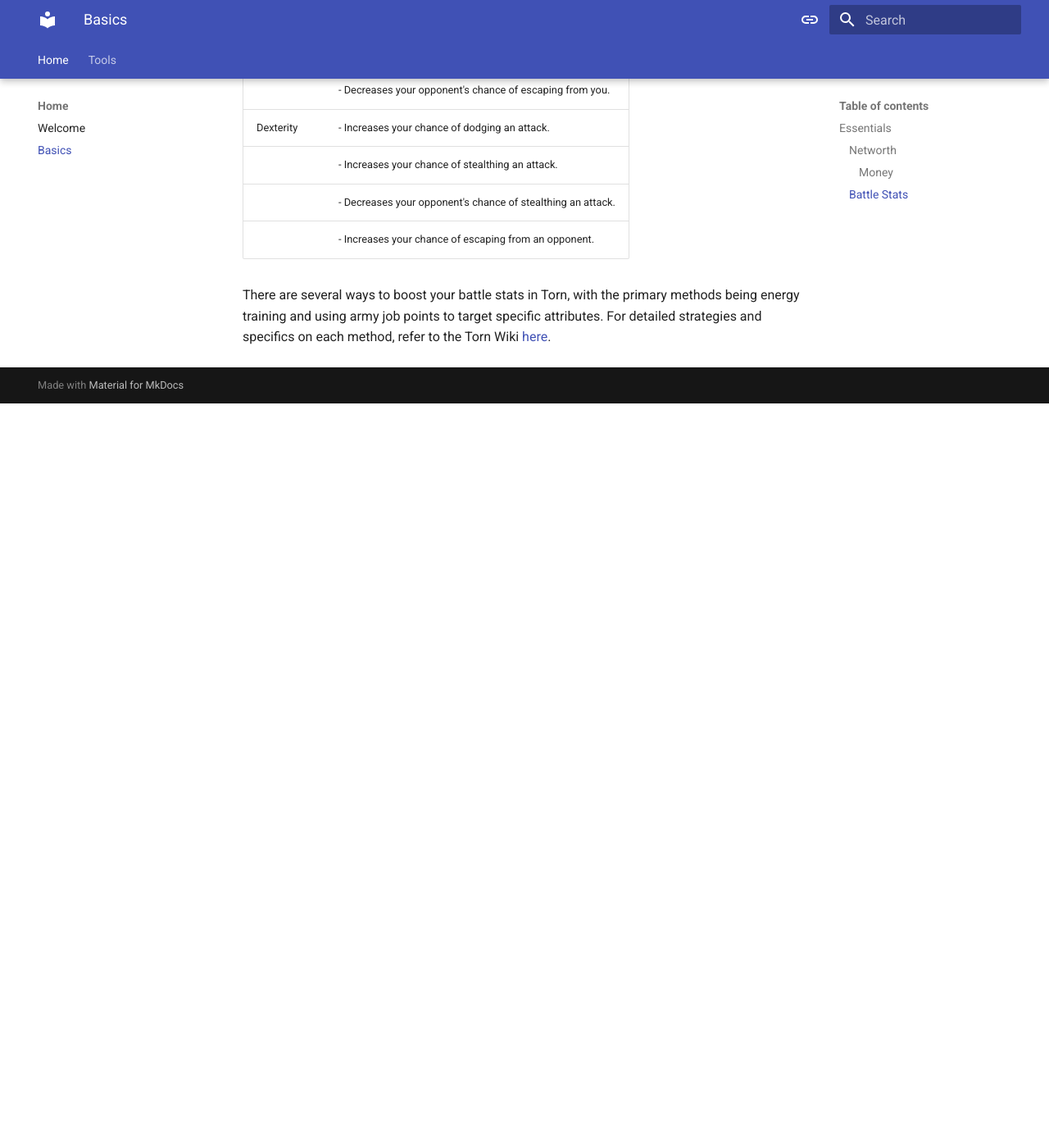
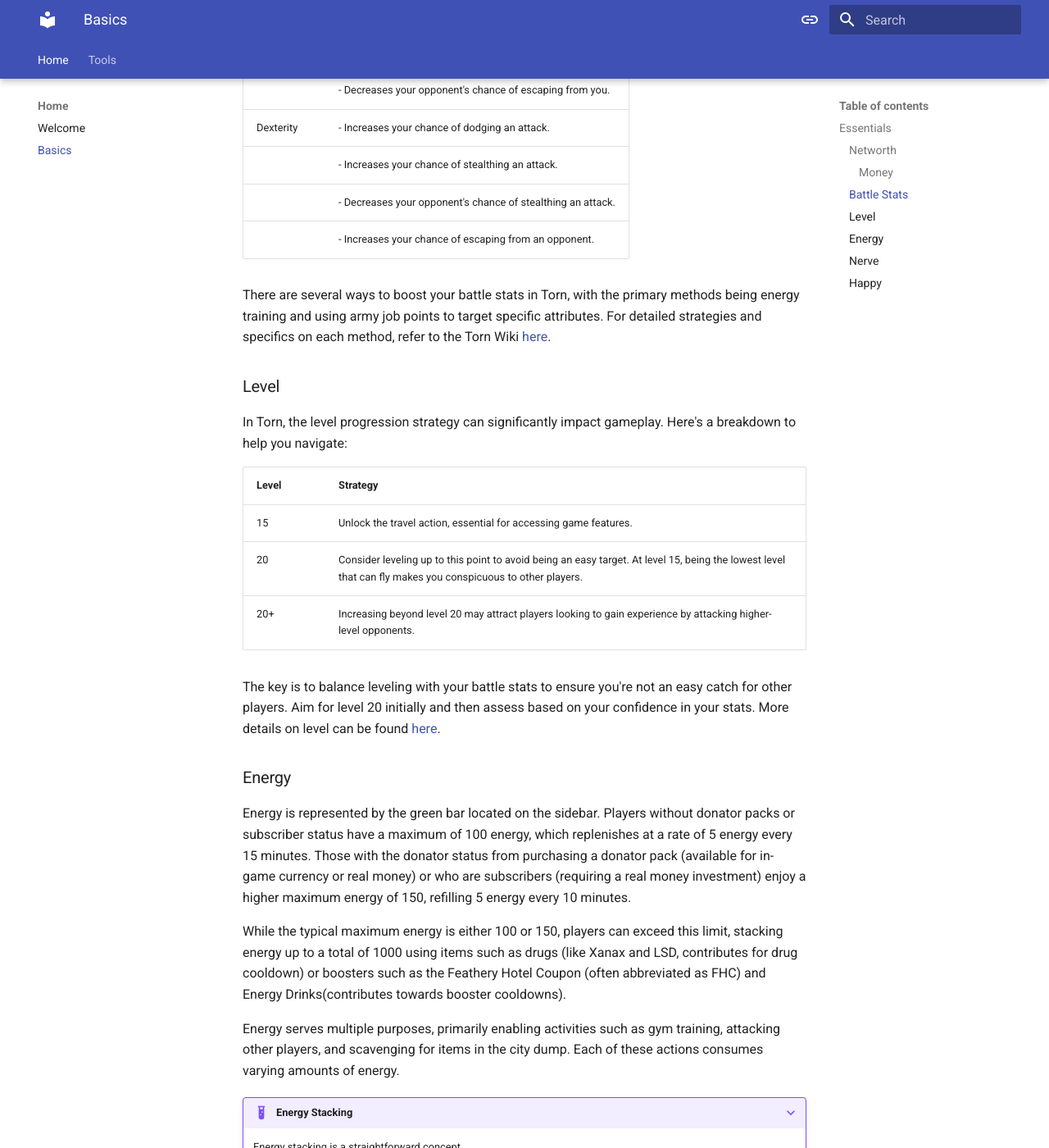
Before and after one commit to ingine-forge/samurai-uprising, an MkDocs documentation site: the page built from docs/guide.md, in a window 1280 px wide and 1400 px high, scrolled down 2872 px. Shown: the whole window at 82% size. Built offline with MkDocs 1.6.1 and Material for MkDocs 9.7.7, drawn with Linux system fonts in a browser that asks for light colours; before the commit the page ends 3364 px from its top, so only the background shows below that; some of the changed text lies outside the part shown.

Commit message:
Add sections to the basic guide

```diff
--- a/docs/guide.md
+++ b/docs/guide.md
@@ -37,14 +37,68 @@
 
 | Stat      | Description                                                                                         |
 |-----------|-----------------------------------------------------------------------------------------------------|
-| Strength  | Increases the damage you deal each hit.                                                              |
-| Defense   | Reduces the damage you take per hit.                                                                 |
-| Speed     | - Increases the chance of hitting your opponent.                                                      |
-|           | - Decreases your opponent's chance of escaping from you.                                              |
-| Dexterity | - Increases your chance of dodging an attack.                                                         |
-|           | - Increases your chance of stealthing an attack.                                                      |
-|           | - Decreases your opponent's chance of stealthing an attack.                                           |
-|           | - Increases your chance of escaping from an opponent.                                                 |
+| Strength  | Increases the damage you deal each hit.                                                             |
+| Defense   | Reduces the damage you take per hit.                                                                |
+| Speed     | - Increases the chance of hitting your opponent.                                                    |
+|           | - Decreases your opponent's chance of escaping from you.                                            |
+| Dexterity | - Increases your chance of dodging an attack.                                                       |
+|           | - Increases your chance of stealthing an attack.                                                    |
+|           | - Decreases your opponent's chance of stealthing an attack.                                         |
+|           | - Increases your chance of escaping from an opponent.                                               |
 
 
-There are several ways to boost your battle stats in Torn, with the primary methods being energy training and using army job points to target specific attributes. For detailed strategies and specifics on each method, refer to the Torn Wiki [here](https://wiki.torn.com/wiki/Battle_Stats).
+There are several ways to boost your battle stats in Torn, with the primary methods being energy training and using army job points to target specific attributes. For detailed strategies and specifics on each method, refer to the Torn Wiki [here](https://wiki.torn.com/wiki/Battle_Stats){:target="\_blank"}.
+
+### Level
+In Torn, the level progression strategy can significantly impact gameplay. Here's a breakdown to help you navigate:
+
+| Level | Strategy |
+|-------|----------|
+| 15    | Unlock the travel action, essential for accessing game features. |
+| 20    | Consider leveling up to this point to avoid being an easy target. At level 15, being the lowest level that can fly makes you conspicuous to other players. |
+| 20+   | Increasing beyond level 20 may attract players looking to gain experience by attacking higher-level opponents. |
+
+The key is to balance leveling with your battle stats to ensure you're not an easy catch for other players. Aim for level 20 initially and then assess based on your confidence in your stats. More details on level can be found [here](https://wiki.torn.com/wiki/Level_and_Ranks){:target="\_blank"}.
+
+
+### Energy
+Energy is represented by the green bar located on the sidebar. Players without donator packs or subscriber status have a maximum of 100 energy, which replenishes at a rate of 5 energy every 15 minutes. Those with the donator status from purchasing a donator pack (available for in-game currency or real money) or who are subscribers (requiring a real money investment) enjoy a higher maximum energy of 150, refilling 5 energy every 10 minutes.
+
+While the typical maximum energy is either 100 or 150, players can exceed this limit, stacking energy up to a total of 1000 using items such as drugs (like Xanax and LSD, contributes for drug cooldown) or boosters such as the Feathery Hotel Coupon (often abbreviated as FHC) and Energy Drinks(contributes towards booster cooldowns).
+
+Energy serves multiple purposes, primarily enabling activities such as gym training, attacking other players, and scavenging for items in the city dump. Each of these actions consumes varying amounts of energy.
+
+???+ Example "Energy Stacking"
+    Energy stacking is a straightforward concept.
+
+    For example: To stack your energy up to 1000, you first deplete all your energy (bringing it down to 0). Then, you begin taking Xanax and ensure you refrain from spending energy on the actions mentioned earlier.
+
+    This practice is typically employed to prepare for happy jumps and to be fully prepared for war.
+
+    :simple-renault: The stacked energy does not reset unlike stacked happy.
+
+### Nerve
+The "Nerve" is indicated by the red bar in the sidebar. It allows you to commit various crimes and aid in jailbreaks. Initially, your nerve is capped at 30, but you can increase it through merits, company specials, and faction specials. However, bonuses do not reflect your actual crime experience, known as Natural Nerve Bar (NNB). NNB is crucial for achieving higher success rates in crimes, participating in faction organized crimes, and increasing your success rate in jailbreaks.
+
+It replenishes at a rate of 1 point every 5 minutes, which cannot be altered unlike energy.
+
+???+ Info "Organised Crimes"
+    Nerve is specifically reserved for active actions, meaning it is used when actively committing crimes. Joining or initiating organized crimes within factions, tasks typically handled by higher ranks, does not deplete your nerve bar.
+
+
+### Happy
+Happy, represented by the yellow bar in the sidebar, may seem out of place in Torn's crime-filled city at first glance. Even the game's owner appears uncertain about its precise role, stating:
+!!! Quote "[Torn Wiki](https://wiki.torn.com/wiki/Happy#:~:text=Happy%20or%20happiness%20plays%20a%20role%20in%20all%20aspects%20of%20the%20game%2C%20although%20the%20precise%20extent%20of%20its%20influence%20in%20most%20areas%20remains%20uncertain.){:target="\_blank"}"
+    Happy or happiness plays a role in all aspects of the game, although the precise extent of its influence in most areas remains uncertain.
+
+One area where happiness undeniably impacts gameplay is in gym gains, particularly noticeable when your stats are low until they reach 250k each. Beyond this point, its effects become less discernible.
+
+The maximum permanent base happy any player can achieve is 5025. If your happiness level is only in the hundreds, it's likely because of the property you live in. Increasing happiness is straightforward: own a good property and reside there, or utilize Torn's rental feature to settle in a luxurious residence. It regenerates 5 points every 15 minutes.
+
+Like other bars in Torn, happiness limits can be exceeded. This exceeded happiness is referred to as temporary happiness, which can be increased using items such as boosters and drugs. The maximum achievable level is 99k, and reaching this milestone for the first time earns you a special award.
+
+???+ Warning "Happy stacking reset"
+    Unlike energy, which can stack indefinitely until used, happy resets regularly every fifteen minutes at XX:00, XX:15, XX:30, and XX:45. Stacking happy is primarily done for happy jumps, so it's crucial to be mindful of the timing when performing one.
+
+???+ Tip "Overdose & Happy regen"
+    If you have a lot of happy and have overdosed on drugs, which is a common occurrence, it takes a significant amount of time to regenerate. Instead of waiting or using up boosters to regain happiness, a more efficient approach is to travel to Switzerland and undergo rehabilitation. The benefit is that you don't need to completely eliminate your addiction; the first $250k spent on rehabilitation will completely refill your happy to full.
--- a/mkdocs.yml
+++ b/mkdocs.yml
@@ -31,6 +31,9 @@
   - admonition
   - pymdownx.details
   - pymdownx.superfences
+  - pymdownx.emoji:
+      emoji_index: !!python/name:material.extensions.emoji.twemoji
+      emoji_generator: !!python/name:material.extensions.emoji.to_svg
 
 
 
```
Also changed, not shown: other parts of docs/guide.md (+1 -1 lines).
